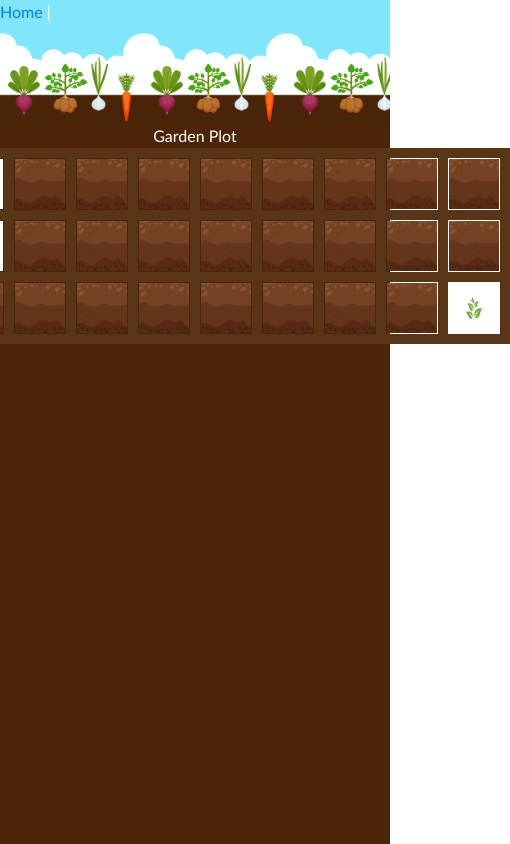
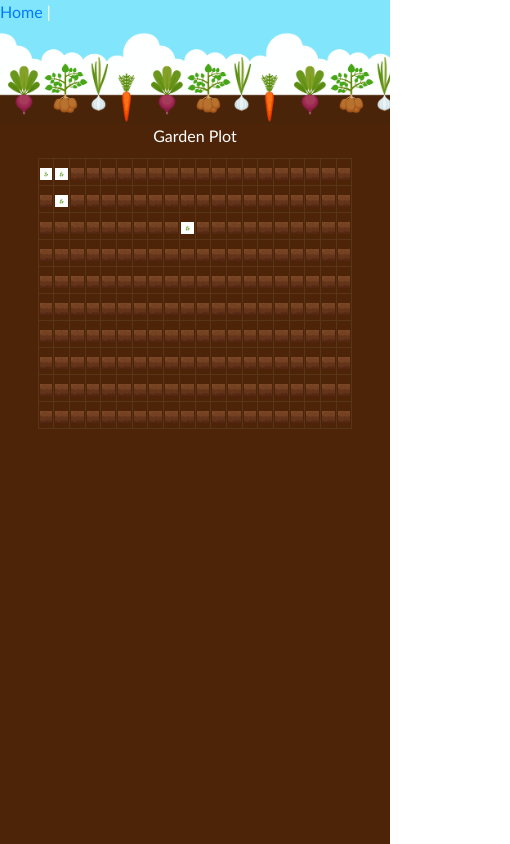
Before and after one commit to n0nnahs/Aww-Crop, a Vue app in the folder vue/: page /plots in a window 390 px wide. Shown: the whole page, 510 px wide, since content can reach past the window. Built offline with nearby package versions, Linux system fonts and the light colour scheme.

Commit message:
Responsive Plot grids

```diff
--- a/vue/src/components/Plot.vue
+++ b/vue/src/components/Plot.vue
@@ -9,8 +9,8 @@
 
         <tr v-for="cropRow in this.plotGrid" v-bind:key="cropRow">
             <td id="crop" v-for="croppy in cropRow" v-bind:key="croppy">
-                <img v-if="croppy ===undefined" id="plant" src="../assets/dirt.jpg" />
-                <img v-if="croppy !==undefined" id="plant" src="../assets/plotPlant.jpg" />
+                <img v-on:click="assignNewCrop(this.cropRow.getIndex(), this.croppy.getIndex())" v-if="croppy ===0" id="plant" src="../assets/dirt.jpg" />
+                <img v-if="croppy !==0" id="plant" src="../assets/plotPlant.jpg" />
             </td>
         </tr>
       </table>
@@ -43,7 +43,7 @@ export default {
             //     row.push("0");
             // }
             for(let i = 0; i < height; i++){
-                this.plotGrid.push(new Array(width))
+                this.plotGrid.push(new Array(width).fill(0))
             }
             this.assignCrops();
             this.isLoading = false;
@@ -58,6 +58,10 @@ export default {
                 let y = element.y;
                 this.plotGrid[x] [y] = (element.id);
             });
+        },
+        assignNewCrop(y, x){
+            this.plotGrid[x][y]=0;
+            console.log(x, y);
         }
     },
     created(){
@@ -92,22 +96,26 @@ header{
     display: absolute;
     table-layout: fixed;
     justify-content: center;
+    margin: 10px;
+    max-width: 100%;
+    height: auto;
 }
 
 #crop{
-    border: 10px solid rgb(87, 53, 22);
-    height: 50px;
-    width: 50px;
+    border: .5vw solid rgb(87, 53, 22);
+    height: 3vw;
+    width: 3vw;
 }
 
 #plot-grid{
     display: flex;
     justify-content: center;
+
 }
 
 #plant{
-  height:50px;
-  width: 50px;
+  height:3.25vw;
+  width: 3.25vw;
 }
 
 td{
--- a/vue/src/store/index.js
+++ b/vue/src/store/index.js
@@ -43,8 +43,9 @@ export default new Vuex.Store({
           }
     ],
     plotSize: {
-      height: 3,
-      width: 10
+      height: 10,
+      width: 20
+
     }
     },
   mutations: {
```
